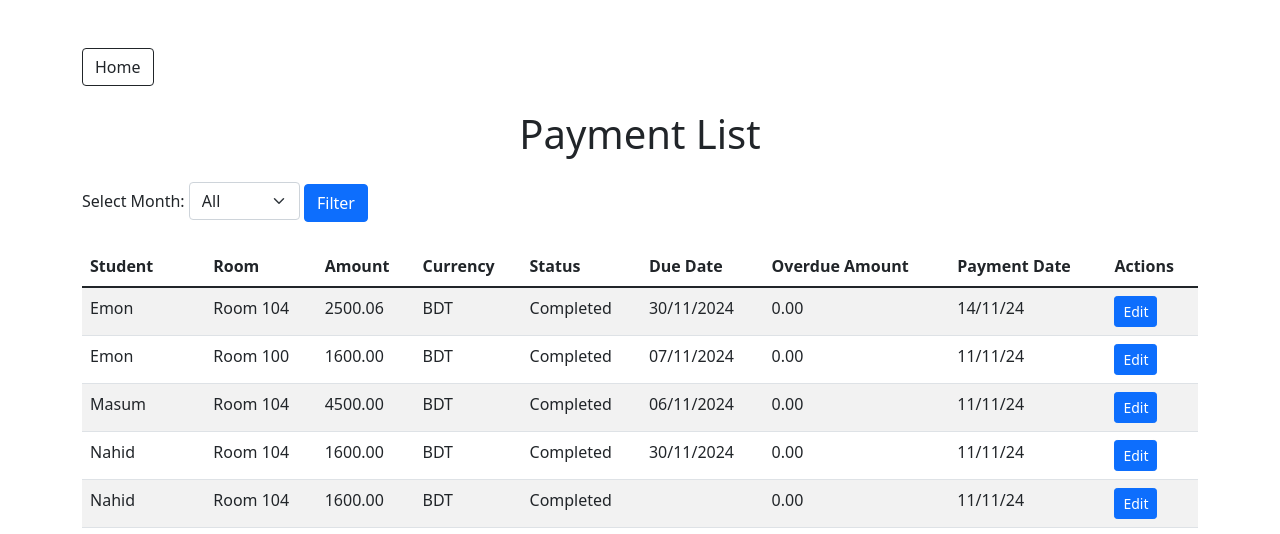
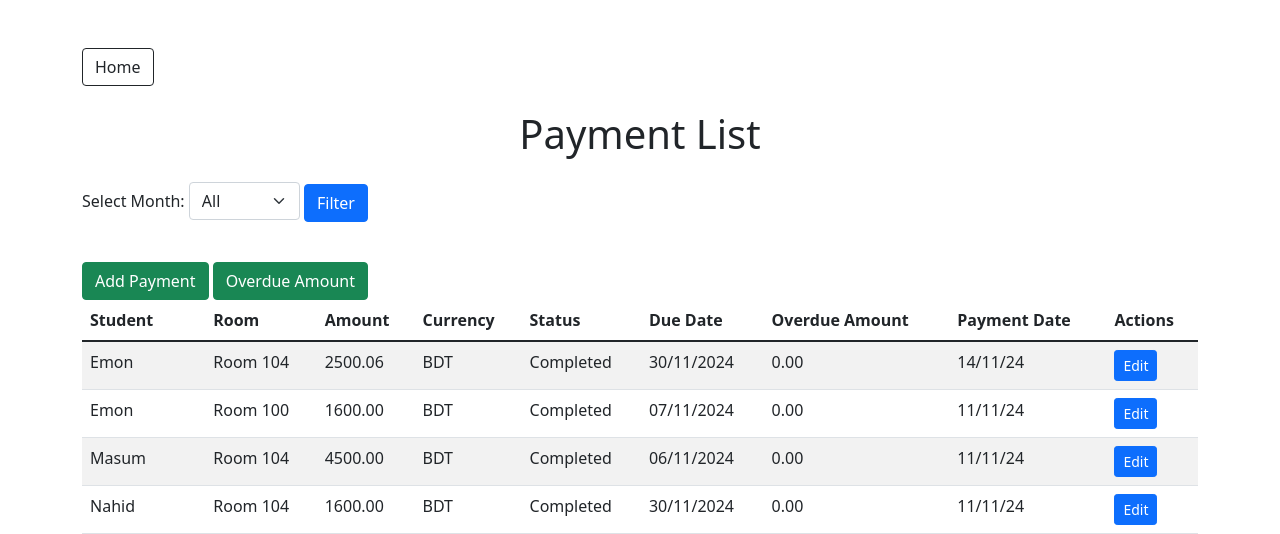
Before and after one commit to marufmonower/hostel_management_system, a Django app: page /payments/ in a window 1280 px wide. Shown: the top 534 px of the page. Run offline with Django 5.2, Linux system fonts and the light colour scheme; a user stored in the database is signed in; data comes from the database, SQL or seed files in the repository; both versions use the stored data as it was after the commit.

Commit message:
Commit on 04122024

```diff
--- a/hostel/models.py
+++ b/hostel/models.py
@@ -66,8 +66,13 @@ class Payment(models.Model):
             except Student.DoesNotExist:
                 self.room_number = 'Unknown'  # Default value if the student is not found
 
-        #if self.due_date and date.today() > self.due_date and self.status != 'Completed':
-        if self.due_date < date.today() and self.status != 'Completed':
+        if self.payment_date:
+            last_day_of_month = calendar.monthrange(
+                self.payment_date.year, self.payment_date.month)[1]
+            self.due_date = self.payment_date.replace(day=last_day_of_month)
+
+        if self.due_date and date.today() > self.due_date.date() and self.status != 'Completed':
+            # if self.due_date < date.today() and self.status != 'Completed':
             self.status = 'Overdue'
             self.is_due = True
         # set overdue_amount to the total amount if overdue
@@ -75,11 +80,6 @@ class Payment(models.Model):
         else:
             self.is_due = False
             self.overdue_amount = 0.00
-
-        if self.payment_date:
-            last_day_of_month = calendar.monthrange(
-                self.payment_date.year, self.payment_date.month)[1]
-            self.due_date = self.payment_date.replace(day=last_day_of_month)
 
         super().save(*args, **kwargs)
 
--- a/hostel/templates/payments/admin_payment_list.html
+++ b/hostel/templates/payments/admin_payment_list.html
@@ -25,6 +25,8 @@
         </select>
         <button type="submit" class="btn btn-primary">Filter</button>
       </form>
+      <a href="{% url 'admin_add_payment' %}" class="btn btn-success mt-3">Add Payment</a>
+      <a href="{% url 'overdue_payments' %}" class="btn btn-success mt-3">Overdue Amount</a>
       <table class="table table-striped">
         <thead>
           <tr>
@@ -63,7 +65,8 @@
           {% endfor %}
         </tbody>
       </table>
-      <a href="{% url 'admin_add_payment' %}" class="btn btn-success mt-3">Add Payment</a>
+      {% comment %} <a href="{% url 'admin_add_payment' %}" class="btn btn-success mt-3">Add Payment</a>
+      <a href="{% url 'overdue_payments' %}" class="btn btn-success mt-3">Overdue Amount</a> {% endcomment %}
     </div>
   </body>
 </html>
```
Also changed, not shown: db.sqlite3.
